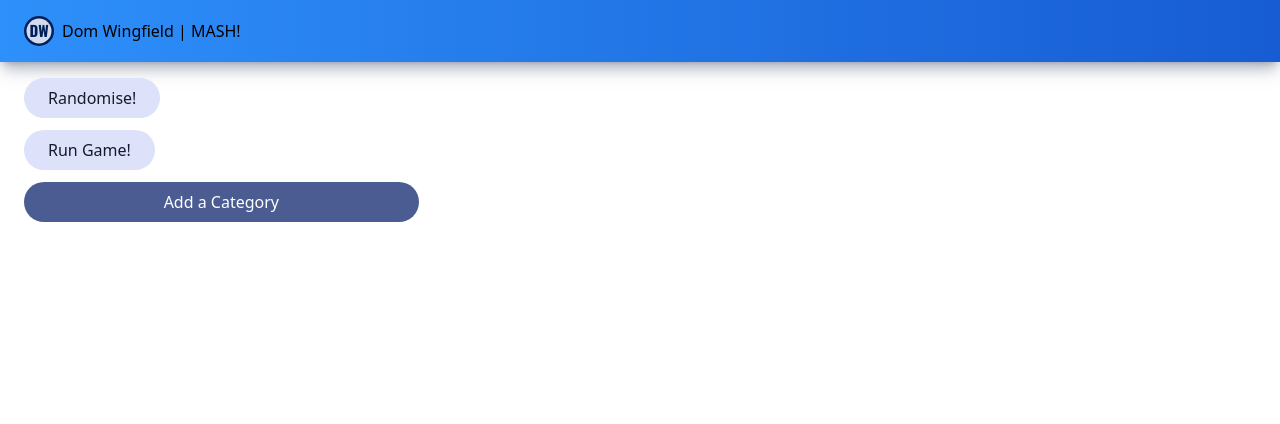
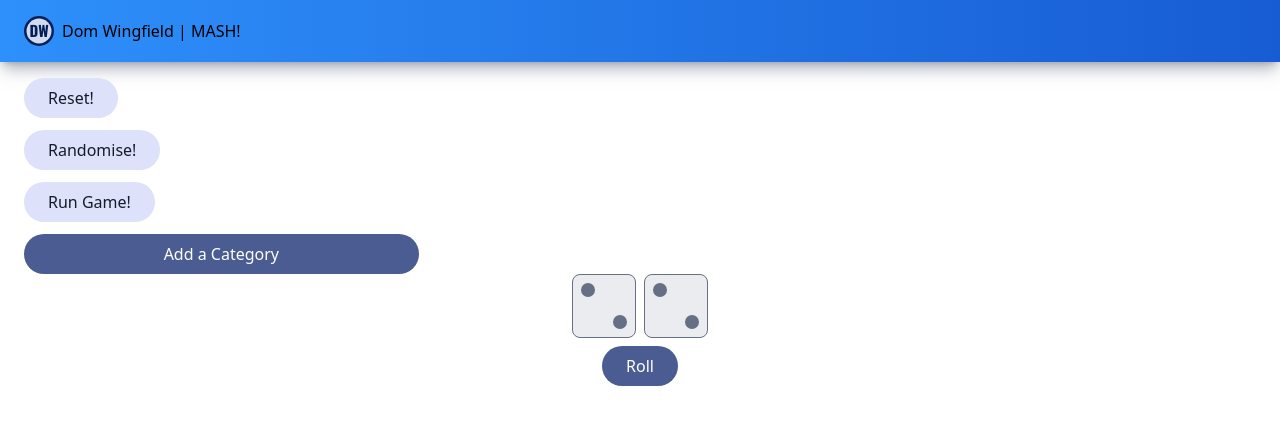
Before and after one commit to djwingfield/gelt-mash, a Vue app in the folder apps/gelt-mash/: page / in a window 1280 px wide. Shown: the top 424 px of the page. Built offline with nearby package versions, Linux system fonts and the light colour scheme.

Commit message:
Create a dice roller

```diff
--- a/apps/gelt-mash/src/components/Dice.vue
+++ b/apps/gelt-mash/src/components/dice/Dice.vue
@@ -32,7 +32,7 @@ const { value } = defineProps<{ value: 1 | 2 | 3 | 4 | 5 | 6 }>();
     </div>
 </template>
 
-<style>
+<style scoped>
 .pip {
     @apply size-[100%] bg-gray-500 rounded-full;
 }
--- /dev/null
+++ b/apps/gelt-mash/src/components/dice/DiceRoller.vue
@@ -0,0 +1,38 @@
+<script setup lang="ts">
+import { ref } from 'vue';
+import Dice from './Dice.vue';
+
+const emit = defineEmits<{
+    (e: 'rollComplete', values: number): void;
+}>();
+const { numberOfDice } = defineProps<{ numberOfDice: number }>();
+
+const randomDiceValue = () => Math.floor(Math.random() * 6) + 1;
+
+const diceValues = ref(Array.from({ length: numberOfDice }, randomDiceValue));
+
+const rollDice = () => {
+    const rollDuration = 1000;
+    const rollInterval = 100;
+
+    const intervalId = setInterval(() => {
+        diceValues.value = diceValues.value.map(() => Math.floor(Math.random() * 6) + 1);
+    }, rollInterval);
+
+    setTimeout(() => {
+        clearInterval(intervalId);
+        diceValues.value = diceValues.value.map(() => Math.floor(Math.random() * 6) + 1);
+        const total = diceValues.value.reduce((acc, value) => acc + value, 0);
+        emit('rollComplete', total);
+    }, rollDuration);
+};
+</script>
+
+<template>
+    <div class="flex flex-col gap-2 items-center">
+        <div class="flex gap-2">
+            <Dice v-for="value of diceValues" :value="value"></Dice>
+        </div>
+        <button filled @click="rollDice">Roll</button>
+    </div>
+</template>
--- a/apps/gelt-mash/src/components/mash/Mash.vue
+++ b/apps/gelt-mash/src/components/mash/Mash.vue
@@ -1,10 +1,12 @@
 <script setup lang="ts">
 import { useMashStore } from '../../stores/mash';
+import DiceRoller from '../dice/DiceRoller.vue';
 import CategoryForm from './CategoryForm.vue';
 const mashStore = useMashStore();
 </script>
 
 <template>
+    <button tonal @click="mashStore.reset()" class="mb-3">Reset!</button>
     <button tonal @click="mashStore.randomize()" class="mb-3">Randomise!</button>
     <button tonal @click="mashStore.runGame(4)" class="mb-3">Run Game!</button>
     <div class="grid grid-cols-3 gap-6 card">
@@ -18,4 +20,5 @@ const mashStore = useMashStore();
             Add a Category
         </button>
     </div>
+    <DiceRoller :numberOfDice="2" @rollComplete="mashStore.runGame($event)"></DiceRoller>
 </template>
--- a/apps/gelt-mash/src/stores/mash.ts
+++ b/apps/gelt-mash/src/stores/mash.ts
@@ -51,6 +51,9 @@ export const useMashStore = defineStore('counter', {
                 category.options.push(createOption(name));
             }
         },
+        reset() {
+            this.categories = [];
+        },
         randomize() {
             this.categories = generateRandomMashData({
                 categories: this.categories,
--- a/apps/gelt-mash/src/style.css
+++ b/apps/gelt-mash/src/style.css
@@ -65,6 +65,9 @@
     input {
         @apply px-4 py-2 rounded border border-gray-300 text-gray-900 placeholder:text-gray-500;
     }
+
+    .dice {
+    }
 }
 
 @layer utilities {
```
